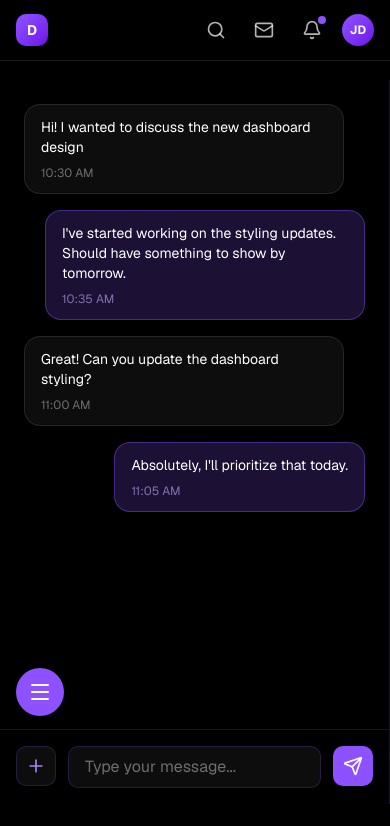
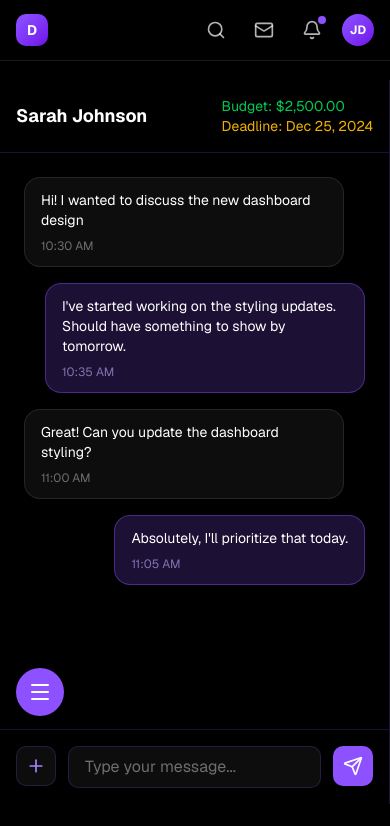
Before and after one commit to VencentDev/DevMatch, a Next.js app in the folder frontend/: page /active-projects in a window 390 px wide. Shown: the top 826 px of the page. Built offline with nearby package versions, Linux system fonts and the light colour scheme.

Commit message:
fix chat window UI

```diff
--- a/frontend/src/app/components/active-projects/chat-window.tsx
+++ b/frontend/src/app/components/active-projects/chat-window.tsx
@@ -93,11 +93,39 @@ const MOCK_MESSAGES: Record<string, Message[]> = {
     ],
 }
 
+// Mock project data
+const MOCK_PROJECTS: Record<
+    string,
+    { clientName: string; budget: number; deadline: string }
+> = {
+    "1": {
+        clientName: "Sarah Johnson",
+        budget: 2500,
+        deadline: "2024-12-25",
+    },
+    "2": {
+        clientName: "Mike Chen",
+        budget: 1800,
+        deadline: "2024-12-15",
+    },
+    "3": {
+        clientName: "Emma Davis",
+        budget: 1500,
+        deadline: "2024-12-20",
+    },
+    "4": {
+        clientName: "Alex Rodriguez",
+        budget: 5000,
+        deadline: "2025-01-15",
+    },
+}
+
 export default function ChatWindow({
     projectId,
 }: ChatWindowProps): React.ReactElement {
     const [messageInput, setMessageInput] = useState("")
     const messages = MOCK_MESSAGES[projectId] || []
+    const project = MOCK_PROJECTS[projectId]
 
     const handleSendMessage = () => {
         if (messageInput.trim()) {
@@ -106,8 +134,35 @@ export default function ChatWindow({
         }
     }
 
+    const formatBudget = (amount: number) => {
+        return new Intl.NumberFormat("en-US", {
+            style: "currency",
+            currency: "USD",
+        }).format(amount)
+    }
+
+    const formatDeadline = (date: string) => {
+        return new Date(date).toLocaleDateString("en-US", {
+            month: "short",
+            day: "numeric",
+            year: "numeric",
+        })
+    }
+
     return (
         <div className="flex flex-col h-full">
+            {/* Header */}
+            <div className="p-4 border-b border-violet-500/20 bg-black/80 flex items-center justify-between">
+                {/* Client Name */}
+                <h2 className="text-lg font-bold text-white">{project.clientName}</h2>
+
+                {/* Budget and Deadline (visible only on small screens) */}
+                <div className="lg:hidden text-sm text-white/60 sm:flex sm:gap-4">
+                    <p className="text-green-500">Budget: {formatBudget(project.budget)}</p>
+                    <p className="text-yellow-500">Deadline: {formatDeadline(project.deadline)}</p>
+                </div>
+            </div>
+
             {/* Messages Container */}
             <div className="flex-1 overflow-y-auto p-6 space-y-4">
                 {messages.map((message) => (
```
Lines whose indentation alone changed are shown as unchanged.
